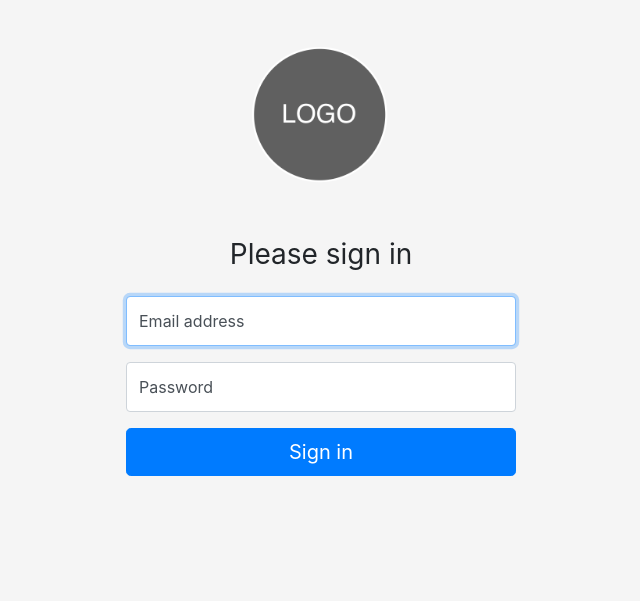
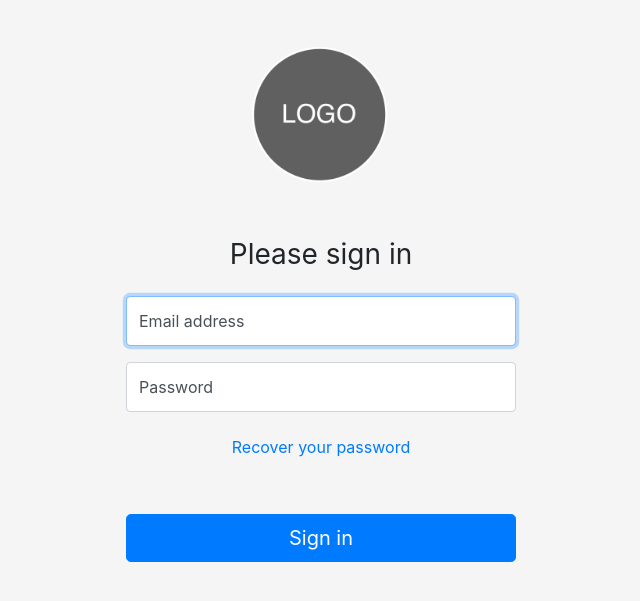
Before and after one commit to jose1522/Proqr, a Flask app: page / in a window 1280 px wide. Shown: the part 41-642 px from the top of the page, without its empty margins (319-959 px from the left). Run offline with Flask 2, Linux system fonts and the light colour scheme; some libraries are stand-ins or nearby versions.

Commit message:
Adding email recovery and removing manual password input when creating new user

```diff
--- a/app/objects/Integration/DB/addUser.py
+++ b/app/objects/Integration/DB/addUser.py
@@ -1,6 +1,6 @@
 import requests
 from app.objects.Integration.DB.readKey import readDBKey
-
+from app.objects.newPassword import CreatePassword
 
 def AddUser(user):
     key = readDBKey()
@@ -11,7 +11,7 @@ def AddUser(user):
         'X-NAME': user.firstName,
         'X-LAST': user.lastName,
         'X-EMAIL': user.email,
-        'X-PASSWORD': user.password,
+        'X-PASSWORD': CreatePassword(),
         'X-ROLE': str(user.role),
 
         'Authorization': "Basic {0}".format(key)
--- a/app/templates/public/index.html
+++ b/app/templates/public/index.html
@@ -26,8 +26,44 @@
             <label for="inputPassword">Password</label>
         </div>
 
+        <!-- Button trigger modal -->
+        <div class="d-flex form-label-group justify-content-center mb-5">
+            <button type="button" class="btn btn-link" data-toggle="modal" data-target="#recover_password_modal">
+                Recover your password
+            </button>
+        </div>
+
         <button class="btn btn-lg btn-primary btn-block" type="submit">Sign in</button>
     </form>
 </div>
 
+
+  <!-- Modal -->
+  <div class="modal fade" id="recover_password_modal" tabindex="-1" role="dialog" aria-labelledby="recover_passwordLabel" aria-hidden="true">
+    <div class="modal-dialog" role="document">
+      <div class="modal-content">
+        <div class="modal-header">
+          <h5 class="modal-title" id="recover_passwordLabel">Password recovery</h5>
+          <button type="button" class="close" data-dismiss="modal" aria-label="Close">
+            <span aria-hidden="true">&times;</span>
+          </button>
+        </div>
+        <div class="modal-body">
+          Enter your email address to receive a new password.
+          <form style="margin:0px; padding:1em 0px 0px 0px; max-width: 470px;" method="POST" action="{{url_for('recover_password')}}">
+            <div class="form-label-group">
+                <input type="email" name="recoveryEmail" class="form-control" placeholder="Email address" required autofocus>
+                <label for="recoveryEmail">Email address</label>
+            </div>
+            <button type="button" class="btn btn-secondary" data-dismiss="modal">Close</button>
+            <button type="submit" class="btn btn-primary">Send new password</button>
+        </form>
+        </div>
+        <div class="modal-footer">
+
+        </div>
+      </div>
+    </div>
+  </div>
+
 {% endblock %}
--- a/app/templates/public/user_form.html
+++ b/app/templates/public/user_form.html
@@ -80,6 +80,7 @@
                 <button type="submit" class="btn btn-primary" formaction="/user/add">Add User</button>
             {% else %}
                 <button type="submit" class="btn btn-primary" formaction="/user/modify">Save</button>
+                <button type="submit" class="btn btn-primary" formaction="/recover_password">Recover Password</button>
                 <button type="submit" class="btn btn-danger" formaction="/user/delete">Delete</button>
             {% endif %}
 {%endblock%}
--- a/app/views.py
+++ b/app/views.py
@@ -6,6 +6,7 @@ from app.objects.Integration.DB.userData import FetchUserData
 from app.objects.Integration.DB.modifyUser import ModifyUser
 from app.objects.Integration.DB.deleteUser import DeleteUser
 from app.objects.Integration.DB.addUser import AddUser
+from app.objects.Integration.DB.recoverPassword import RecoverPassword
 from app.objects.user import User
 from app.objects.Integration.DB.userList import UserList
 
@@ -22,6 +23,24 @@ def index():
             return redirect(url_for('home'))
         else:
             return redirect(url_for('index'))
+
+
+@app.route("/recover_password", methods=['POST'])
+def recover_password():
+    form = req.form
+    r = req
+    if 'userUserID' in form:
+        id = form['userUserID']
+        u = User(userid=id)
+        RecoverPassword(u)
+    elif 'recoveryEmail' in form:
+        email = form['recoveryEmail']
+        u = User(email=email)
+        RecoverPassword(u)
+    else:
+        pass
+    url = req.referrer
+    return redirect(url)
 
 
 @app.route("/logout")
@@ -163,10 +182,10 @@ def add_user():
         name = form['userUserFirstName']
         lastName = form['userUserLastName']
         email = form['userUserEmail']
-        password = form['userUserPassword']
+        # password = form['userUserPassword'] # Generating password automatically
         #role = form['inputRole']
 
-        user = User(firstname=name, lastname=lastName, email=email, password=password, role=1) # to do: modify role
+        user = User(firstname=name, lastname=lastName, email=email, role=1) # to do: modify role
         AddUser(user)
         return redirect("/user/all")
 
@@ -174,7 +193,7 @@ def add_user():
         return render_template("public/user_form.html",
                                isIndex=True,
                                showID='none',
-                               showPassword='flex',
+                               showPassword='none',
                                userId="",
                                firstName="",
                                lastName="",
```
Also changed, not shown: app/objects/Integration/DB/recoverPassword.py (added, +20 -0 lines), app/objects/newPassword.py (added, +7 -0 lines), app/objects/Integration/__init__.py (added), app/objects/__init__.py (added).
